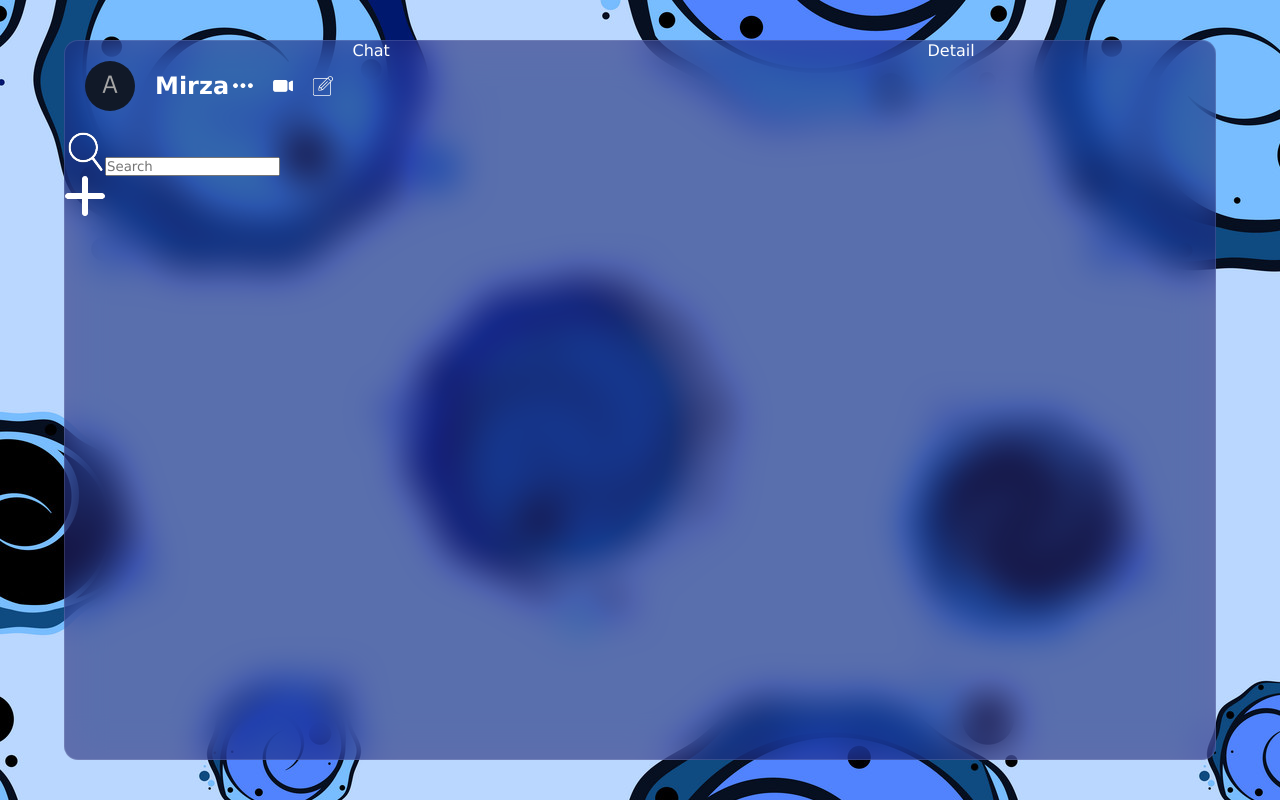
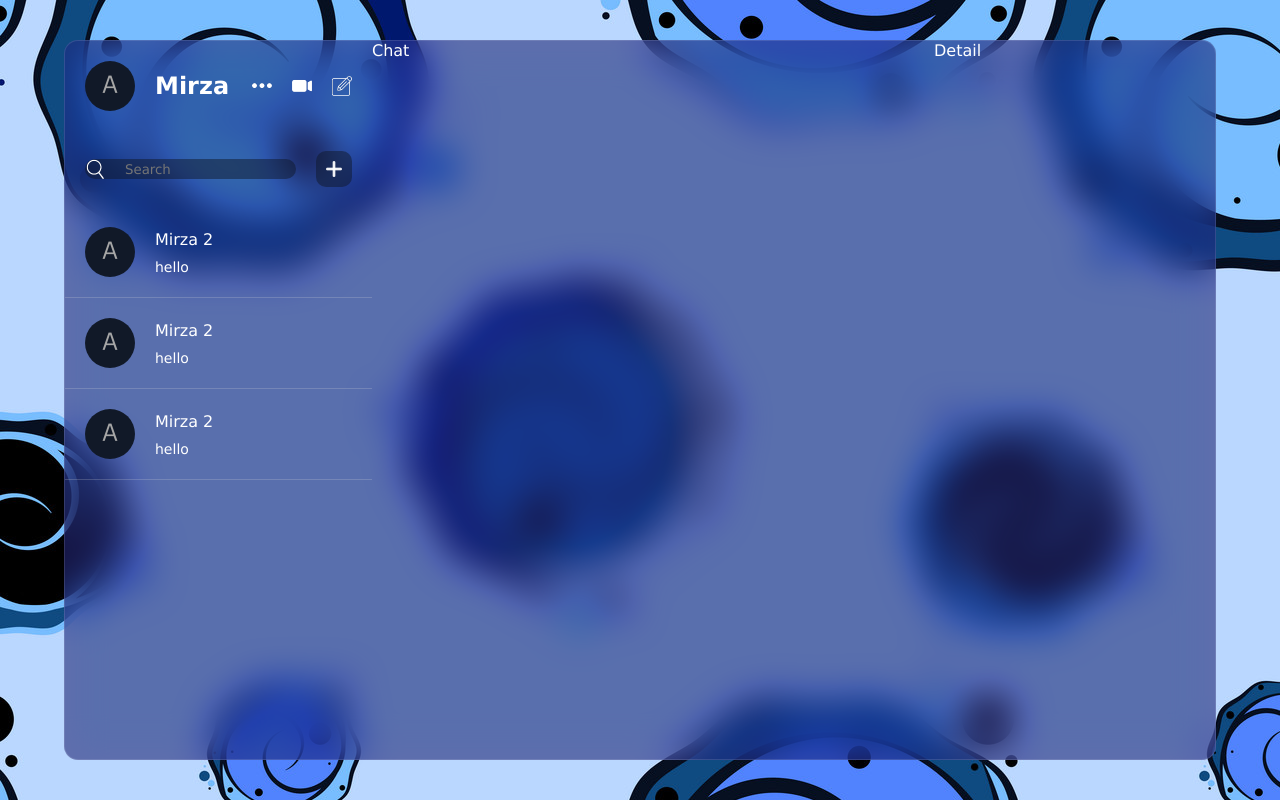
Before and after one commit to Mirza2018/React-chat-app, a React (Vite) app: page / in a window 1280 px wide. Built offline with nearby package versions, Linux system fonts and the light colour scheme; the HTML template or start-up script is replaced by a standard one.

Commit message:
chatList

```diff
--- a/src/component/list/chatList/ChatList.jsx
+++ b/src/component/list/chatList/ChatList.jsx
@@ -1,16 +1,45 @@
 import React from 'react';
+import { useState } from 'react';
 import "./chatList.css"
 
 const ChatList = () => {
+    const [addMode,setAddMode]=useState(false)
     return (
         <div className='chatList'>
+
            <div className="search">
+
             <div className="searchBar">
                 <img src="./search.png" alt="" />
                 <input type="text" placeholder='Search' />
             </div>
-            <img src="./plus.png" alt="" />
+
+            <img src={addMode?"./minus.png":"./plus.png"} alt="" className='add'
+            onClick={()=>setAddMode(!addMode)}/>
            </div>
+
+           <div className="item">
+            <img src="./avatar.png" alt="" />
+            <div className="texts">
+                <span>Mirza 2</span>
+                <p>hello</p>
+            </div>
+           </div>
+           <div className="item">
+            <img src="./avatar.png" alt="" />
+            <div className="texts">
+                <span>Mirza 2</span>
+                <p>hello</p>
+            </div>
+           </div>
+           <div className="item">
+            <img src="./avatar.png" alt="" />
+            <div className="texts">
+                <span>Mirza 2</span>
+                <p>hello</p>
+            </div>
+           </div>
+
         </div>
     );
 };
--- a/src/component/list/chatList/chatList.css
+++ b/src/component/list/chatList/chatList.css
@@ -1,3 +1,67 @@
 .chatList{
+    flex: 1;
+    overflow-y: scroll;
+
 
 }
+.search{
+    display: flex;
+    align-items: center;
+    gap:20px;
+    padding: 20px;
+}
+.searchBar{
+    flex:1;
+    background-color: rgba(17,25,40,0.5);
+    display: flex;
+    align-items: center;
+    gap:20px;
+    border-radius: 10px;
+}
+.searchBar input{
+    background-color: transparent;
+    border: none;
+    outline: none;
+    color:white;
+    flex: 1;
+}
+.searchBar img{
+   width: 20px;
+   height: 20px;
+}
+.add{
+    width: 36px;
+   height: 36px;
+   background-color: rgba(17,25,40,0.5);
+   padding: 10px;
+   border-radius: 10px;
+   cursor: pointer;
+}
+.item{
+    display:flex;
+    align-items: center;
+    gap: 20px;
+    padding: 20px;
+    cursor: pointer;
+    border-bottom: 1px solid #dddddd35;
+
+}
+
+.item img{
+    height: 50px;
+    width: 50px;
+    border-radius: 50%;
+    object-fit: cover;
+}
+.texts{
+    display: flex;
+    flex-direction: column;
+    gap: 10px;
+}
+.texts span{
+    font-weight: 500;
+}
+.texts p{
+font-size: 14px;
+font-weight: 300;
+}
--- a/src/component/list/list.css
+++ b/src/component/list/list.css
@@ -1,3 +1,29 @@
 .list{
     flex:1;
+    display: flex;
+    flex-direction: column;
+
+    /* ::-webkit-scrollbar{
+        width: 1rem;
+    }
+    ::-webkit-scrollbar-track{
+        background-color: rgb(0, 0, 0);
+    } */
+     /* width */
+::-webkit-scrollbar {
+    width: 10px;
+  }
+
+  /* Track */
+  ::-webkit-scrollbar-track {
+    background: rgba(37, 36, 116, 0.151);
+  }
+
+  /* Handle */
+  ::-webkit-scrollbar-thumb {
+    background: #3534387a;
+  }
+
+
+
 }
```
